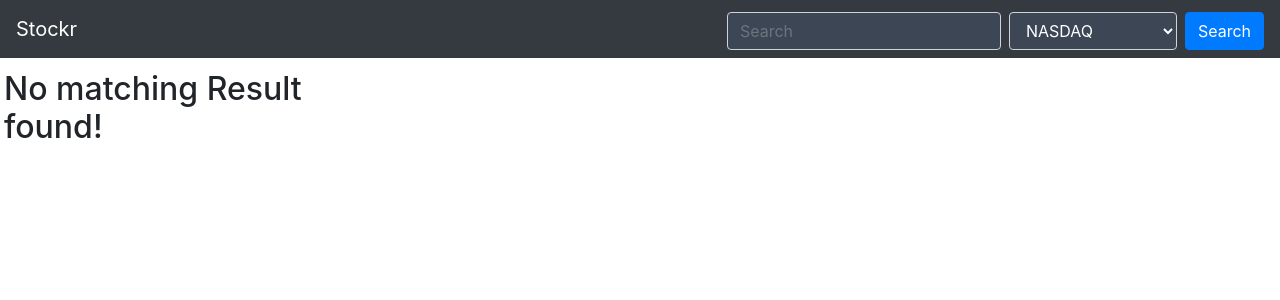
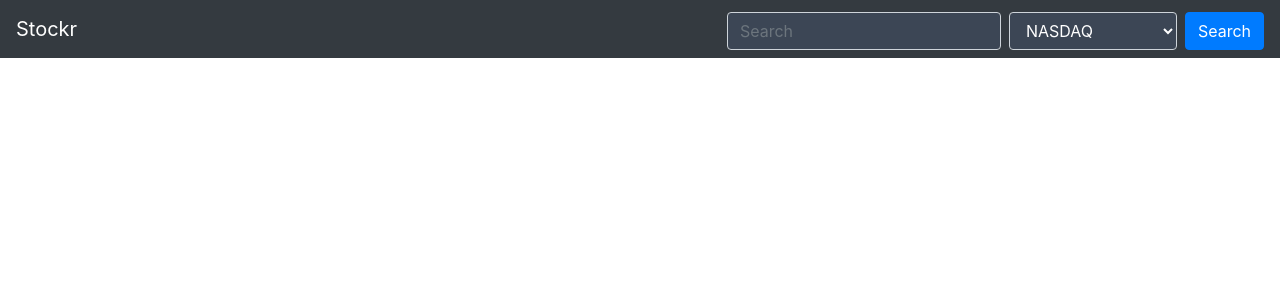
Before and after one commit to belsman/React-Capstone, a React (Create React App) app: page /search in a window 1280 px wide. Shown: the top 300 px of the page. Built offline with nearby package versions, Linux system fonts and the light colour scheme.

Commit message:
Fix no search message

```diff
--- a/src/containers/SearchResult.js
+++ b/src/containers/SearchResult.js
@@ -19,7 +19,11 @@
       </div>
     );
   } else if (searchStatus === 'completed') {
-    content = data.map(stock => <SearchedStock key={stock.symbol} stock={stock} />);
+    if (data.length > 0) {
+      content = data.map(stock => <SearchedStock key={stock.symbol} stock={stock} />);
+    } else {
+      content = <h2 className="text-center not-found">No matching Result found!</h2>;
+    }
   } else if (searchStatus === 'failed') {
     content = <div className="error">{searchError}</div>;
   }
@@ -27,7 +31,7 @@
   return (
     <div className="p-1">
       <section className="stock-list-container mt-2">
-        {content || <h2>No matching Result found!</h2>}
+        {content}
       </section>
     </div>
   );
--- a/src/style.css
+++ b/src/style.css
@@ -26,6 +26,10 @@
   transform: translate(-50%, -50%);
 }
 
+.stock-list-container .not-found {
+  grid-column: 1 / span 4;
+}
+
 /* == Medium Devices == */
 @media screen and (max-width: 768px) {
   .stock-list-container {
```
